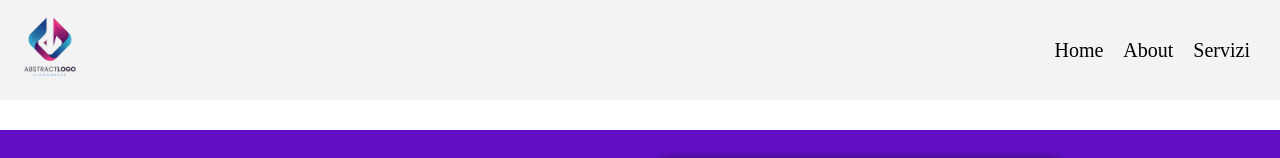
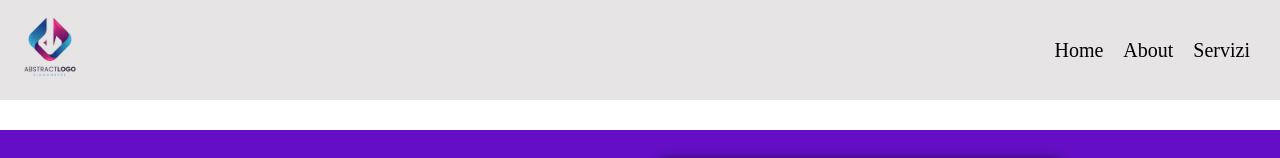
Before and after one commit to frankrys97/U2---W2---D3, a plain HTML site: page index.html in a window 1280 px wide. Shown: the top 158 px of the page. Drawn offline with Linux system fonts and the light colour scheme.

Commit message:
adds css

```diff
--- a/scss/style.scss
+++ b/scss/style.scss
@@ -18,10 +18,13 @@ body {
 
 nav {
   width: 100%;
-  background-color: rgba(230, 228, 228, 0.427);
+  background-color: rgb(230, 228, 228);
   display: flex;
   justify-content: space-between;
   align-items: center;
+  position: sticky;
+  top: 0;
+  z-index: 999;
   .logo {
     width: 100px;
     height: 100px;
```
Also changed, not shown: assets/css/style.css, assets/dist/css/style.min.css, 2 other files.
